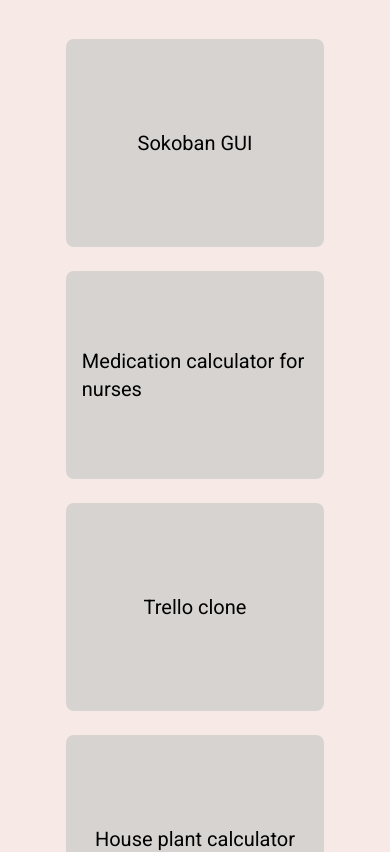
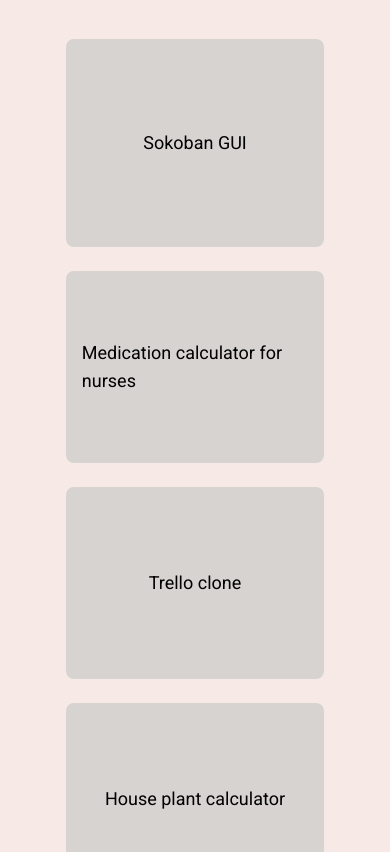
Before and after one commit to tippinsh/portfolio-site, a Vue app: page / in a window 390 px wide. Shown: the part 1381-2233 px from the top of the page. Built offline with nearby package versions, Linux system fonts and the light colour scheme.

Commit message:
fixed active modal styling

```diff
--- a/src/components/CalculatorModal.vue
+++ b/src/components/CalculatorModal.vue
@@ -5,7 +5,7 @@
     >
         <div
             id="modal"
-            class="bg-white h-[550px] md:h-[350px] w-2/3 md:w-1/3 mt-20 p-10 rounded-lg"
+            class="bg-white h-[450px] md:h-[420px] w-10/12 md:w-1/3 mt-20 p-10 rounded-lg"
             @click.stop
         >
             <div id="container" class="flex justify-center flex-col gap-4">
--- a/src/components/Home.vue
+++ b/src/components/Home.vue
@@ -81,25 +81,27 @@
                 class="flex items-center justify-center p-4 h-52 w-10/12 md:w-full cursor-pointer transition-all ease-in delay-100 hover:translate-x-1 hover:scale-105 bg-stone-300 rounded-lg"
                 @click="sokobanModal = true"
             >
-                <h2 class="text-xl">Sokoban GUI</h2>
+                <h2 class="text-lg md:text-xl">Sokoban GUI</h2>
             </div>
             <div
-                class="flex items-center justify-center p-4 h-52 w-10/12 md:w-full cursor-pointer transition-all ease-in delay-100 hover:translate-x-1 hover:scale-105 bg-stone-300 rounded-lg"
+                class="flex items-center justify-center p-4 h-48 md:h-52 w-10/12 md:w-full cursor-pointer transition-all ease-in delay-100 hover:translate-x-1 hover:scale-105 bg-stone-300 rounded-lg"
                 @click="calculatorModal = true"
             >
-                <h2 class="text-xl">Medication calculator for nurses</h2>
+                <h2 class="text-lg md:text-xl">
+                    Medication calculator for nurses
+                </h2>
             </div>
             <div
-                class="flex items-center justify-center p-4 h-52 w-10/12 md:w-full cursor-pointer transition ease-in-out delay-50 hover:translate-x-1 hover:scale-105 bg-stone-300 rounded-lg"
+                class="flex items-center justify-center p-4 h-48 md:h-52 w-10/12 md:w-full cursor-pointer transition ease-in-out delay-50 hover:translate-x-1 hover:scale-105 bg-stone-300 rounded-lg"
                 @click="trelloModal = true"
             >
-                <h2 class="text-xl">Trello clone</h2>
+                <h2 class="text-lg md:text-xl">Trello clone</h2>
             </div>
             <div
-                class="flex items-center justify-center p-4 h-52 w-10/12 md:w-full cursor-pointer transition ease-in-out delay-50 hover:translate-x-1 hover:scale-105 bg-stone-300 rounded-lg"
+                class="flex items-center justify-center p-4 h-48 md:h-52 w-10/12 md:w-full cursor-pointer transition ease-in-out delay-50 hover:translate-x-1 hover:scale-105 bg-stone-300 rounded-lg"
                 @click="hpmodal = true"
             >
-                <h2 class="text-xl">House plant calculator</h2>
+                <h2 class="text-lg md:text-xl">House plant calculator</h2>
             </div>
         </div>
         <!-- <div class="flex justify-center align-center w-full pt-6 pb-6">
--- a/src/components/HousePlantModal.vue
+++ b/src/components/HousePlantModal.vue
@@ -5,7 +5,7 @@
     >
         <div
             id="modal"
-            class="bg-white h-[380px] md:h-[350px] w-2/3 md:w-1/3 mt-20 p-10 rounded-lg"
+            class="bg-white h-[380px] md:h-[350px] w-10/12 md:w-1/3 mt-20 p-10 rounded-lg"
             @click.stop
         >
             <div id="container" class="flex justify-center flex-col gap-4">
--- a/src/components/SokobanModal.vue
+++ b/src/components/SokobanModal.vue
@@ -5,14 +5,17 @@
     >
         <div
             id="modal"
-            class="bg-white h-[450px] md:h-[350px] w-2/3 md:w-1/3 mt-20 p-10 rounded-lg"
+            class="bg-white h-[550px] md:h-[520px] w-10/12 md:w-1/3 mt-20 p-10 rounded-lg"
             @click.stop
         >
             <div id="container" class="flex justify-center flex-col gap-4">
                 <h1 class="text-center font-serif text-lg">Sokoban GUI</h1>
                 <div>
                     <p>> Built with Java</p>
-                    <p>> Object orientated principles</p>
+                    <p>
+                        > Final project for my object-orientated programming
+                        module
+                    </p>
                     <p>> Level chooser with 60 Sokoban levels</p>
                     <p>> Implements undo, clear, save and load features</p>
                     <div
--- a/src/components/TrelloModal.vue
+++ b/src/components/TrelloModal.vue
@@ -5,7 +5,7 @@
     >
         <div
             id="modal"
-            class="bg-white h-[500px] md:h-[350px] w-2/3 md:w-1/3 mt-20 p-10 rounded-lg"
+            class="bg-white h-[500px] md:h-[350px] w-10/12 md:w-1/3 mt-20 p-10 rounded-lg"
             @click.stop
         >
             <div id="container" class="flex justify-center flex-col gap-4">
```
